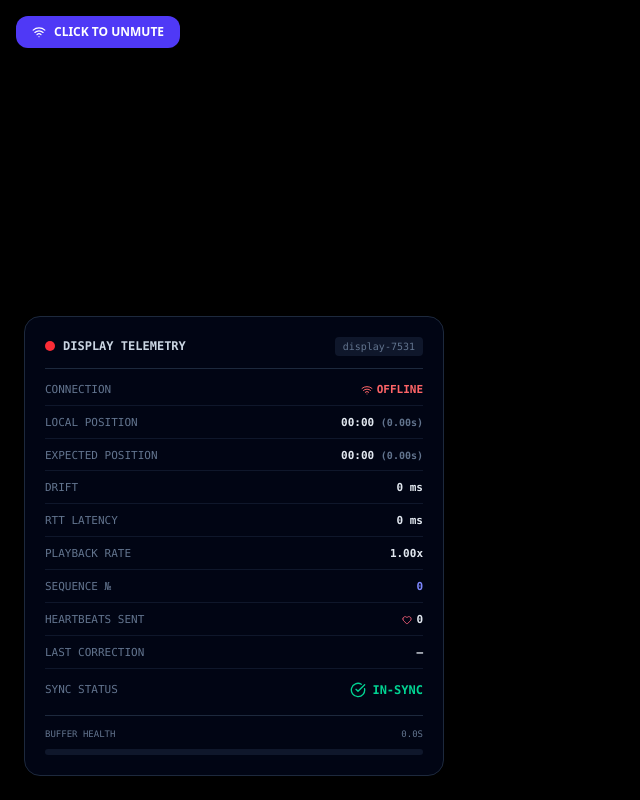
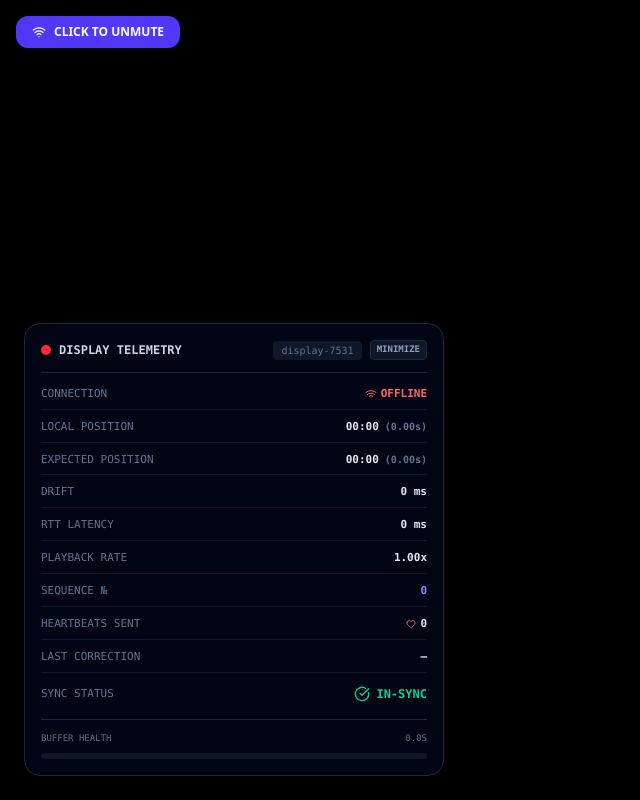
Before and after one commit to Aaditya-kumar-singh/watch_together, a Next.js app in the folder apps/web/: page /display in a window 1280 px wide. Shown: the whole page, without its empty margins (0-640 px from the left). Built offline with nearby package versions, Linux system fonts and the light colour scheme; no server answers.

Commit message:
style: implement collapsible and responsive diagnostics HUD, and fix dashboard wraps

```diff
--- a/apps/web/src/components/ControllerDashboard.tsx
+++ b/apps/web/src/components/ControllerDashboard.tsx
@@ -179,12 +179,12 @@ export default function ControllerDashboard() {
             </h2>
 
             {/* Video Meta Info */}
-            <div className="bg-slate-950/60 border border-slate-800/80 px-4 py-3 rounded-xl flex items-center justify-between">
+            <div className="bg-slate-950/60 border border-slate-800/80 px-4 py-3 rounded-xl flex flex-col sm:flex-row sm:items-center justify-between gap-3 sm:gap-0">
               <div>
                 <div className="text-[10px] text-slate-500 uppercase tracking-widest font-bold">Currently Playing</div>
                 <div className="font-bold text-slate-200">{session?.selectedVideo?.title || 'None Selected'}</div>
               </div>
-              <div className="text-right">
+              <div className="text-left sm:text-right">
                 <div className="text-[10px] text-slate-500 uppercase tracking-widest font-bold">Sequence</div>
                 <div className="font-bold text-indigo-400 font-mono">{session?.sequenceNumber ?? 0}</div>
               </div>
--- a/apps/web/src/components/DisplayView.tsx
+++ b/apps/web/src/components/DisplayView.tsx
@@ -30,6 +30,7 @@ export default function DisplayView({ clientId }: DisplayViewProps) {
   const [heartbeatCount, setHeartbeatCount] = useState<number>(0);
   const [lastCorrection, setLastCorrection] = useState<string>('—');
   const [videoError, setVideoError] = useState<string | null>(null);
+  const [isHudMinimized, setIsHudMinimized] = useState<boolean>(false);
 
   // Lock corrections after a hard seek to let player buffer
   const cooldownRef = useRef<boolean>(false);
@@ -274,8 +275,28 @@ export default function DisplayView({ clientId }: DisplayViewProps) {
       )}
 
       {/* ── Glassmorphism Diagnostic HUD Overlay ──────────────────────── */}
-      <div className="absolute bottom-6 left-6 right-6 md:right-auto md:w-[420px] z-40 bg-slate-950/85 backdrop-blur-md border border-slate-800 rounded-2xl p-5 shadow-2xl font-mono text-white select-none">
+      <div className={`absolute bottom-6 left-6 right-6 md:right-auto z-40 bg-slate-950/85 backdrop-blur-md border border-slate-800 rounded-2xl p-4 shadow-2xl font-mono text-white select-none transition-all duration-300 ${isHudMinimized ? 'md:w-[260px] w-auto' : 'md:w-[420px] w-auto'}`}>
 
+        {isHudMinimized ? (
+          <div
+            className="flex items-center justify-between text-xs cursor-pointer hover:bg-slate-900/40 p-1 rounded-lg transition-all"
+            onClick={() => setIsHudMinimized(false)}
+          >
+            <div className="flex items-center gap-2">
+              <span className={`w-2.5 h-2.5 rounded-full ${isConnected ? 'bg-emerald-500 animate-pulse' : 'bg-red-500'}`} />
+              <span className="font-bold text-slate-300 text-[10px]">{clientId}</span>
+            </div>
+            <div className="flex items-center gap-2">
+              <span className={`text-[9px] font-extrabold uppercase ${getSyncStatusColor()}`}>
+                {syncStatus}
+              </span>
+              <span className="text-[8px] text-indigo-400 bg-indigo-500/10 border border-indigo-500/20 px-1 py-0.5 rounded font-bold uppercase tracking-wider">
+                EXPAND
+              </span>
+            </div>
+          </div>
+        ) : (
+          <>
             {/* HUD Header */}
             <div className="flex items-center justify-between border-b border-slate-800 pb-3 mb-3">
               <div className="flex items-center gap-2">
@@ -284,6 +305,12 @@ export default function DisplayView({ clientId }: DisplayViewProps) {
               </div>
               <div className="flex items-center gap-2">
                 <span className="text-[10px] text-slate-500 bg-slate-900 px-2 py-0.5 rounded">{clientId}</span>
+                <button
+                  onClick={() => setIsHudMinimized(true)}
+                  className="text-[9px] text-slate-400 hover:text-slate-200 font-extrabold px-1.5 py-0.5 rounded bg-slate-900 border border-slate-800 cursor-pointer transition-all"
+                >
+                  MINIMIZE
+                </button>
               </div>
             </div>
 
@@ -299,16 +326,16 @@ export default function DisplayView({ clientId }: DisplayViewProps) {
           <div className="flex justify-between border-b border-slate-900 pb-1.5">
             <span className="text-slate-500 uppercase">Local Position</span>
             <span className="text-slate-200 font-bold">
-              {formatTime(videoRef.current?.currentTime || 0)}{' '}
-              <span className="text-[10px] text-slate-500">({(videoRef.current?.currentTime || 0).toFixed(2)}s)</span>
+              {formatTime(videoRef.current?.currentTime || 0)}
+              <span className="text-[10px] text-slate-500 hidden sm:inline"> ({(videoRef.current?.currentTime || 0).toFixed(2)}s)</span>
             </span>
           </div>
 
           <div className="flex justify-between border-b border-slate-900 pb-1.5">
             <span className="text-slate-500 uppercase">Expected Position</span>
             <span className="text-slate-200 font-bold">
-              {formatTime(expectedPos)}{' '}
-              <span className="text-[10px] text-slate-500">({expectedPos.toFixed(2)}s)</span>
+              {formatTime(expectedPos)}
+              <span className="text-[10px] text-slate-500 hidden sm:inline"> ({expectedPos.toFixed(2)}s)</span>
             </span>
           </div>
 
@@ -385,6 +412,8 @@ export default function DisplayView({ clientId }: DisplayViewProps) {
             />
           </div>
         </div>
+          </>
+        )}
       </div>
     </div>
   );
```
Lines whose indentation alone changed are shown as unchanged.
